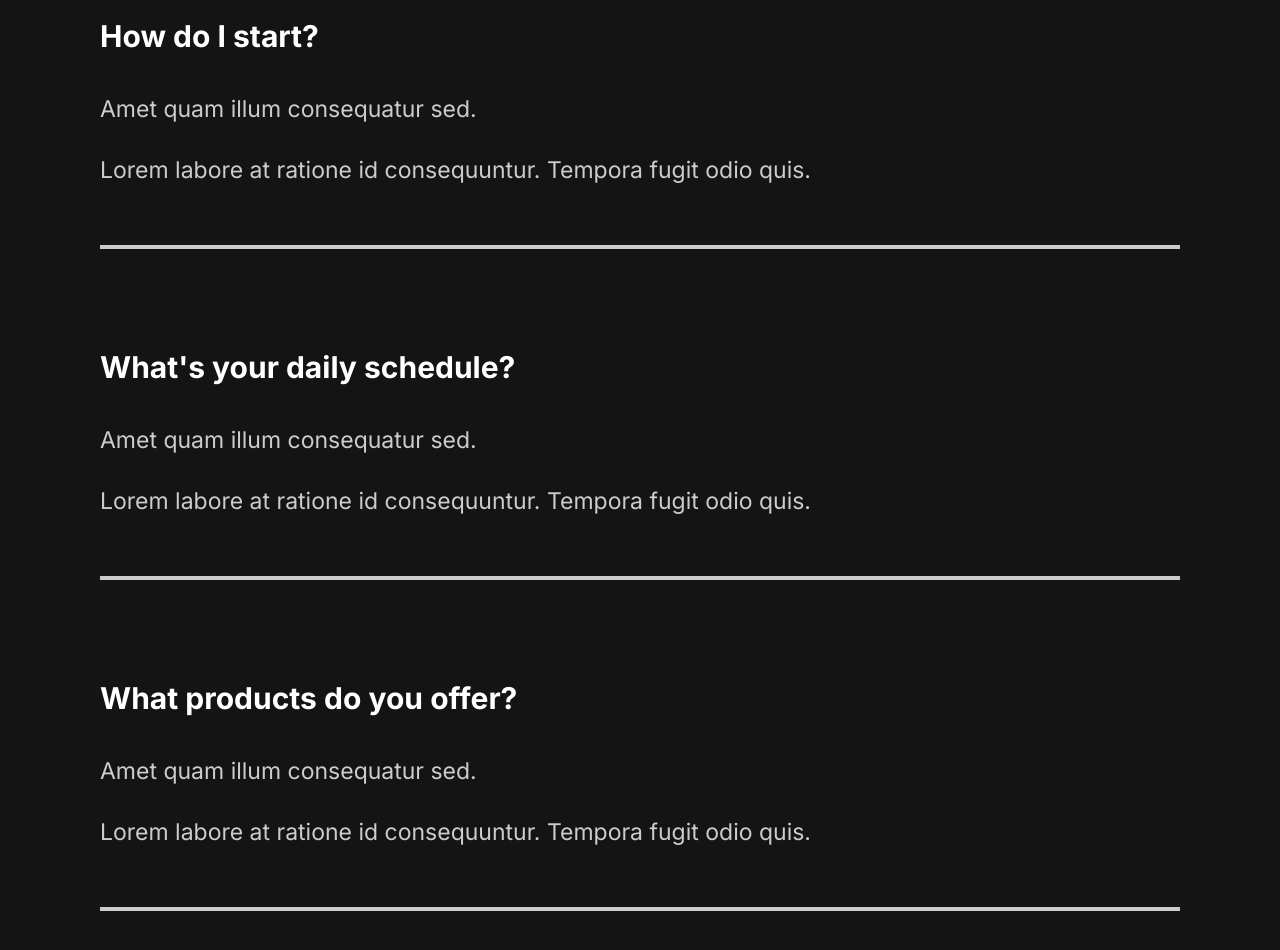
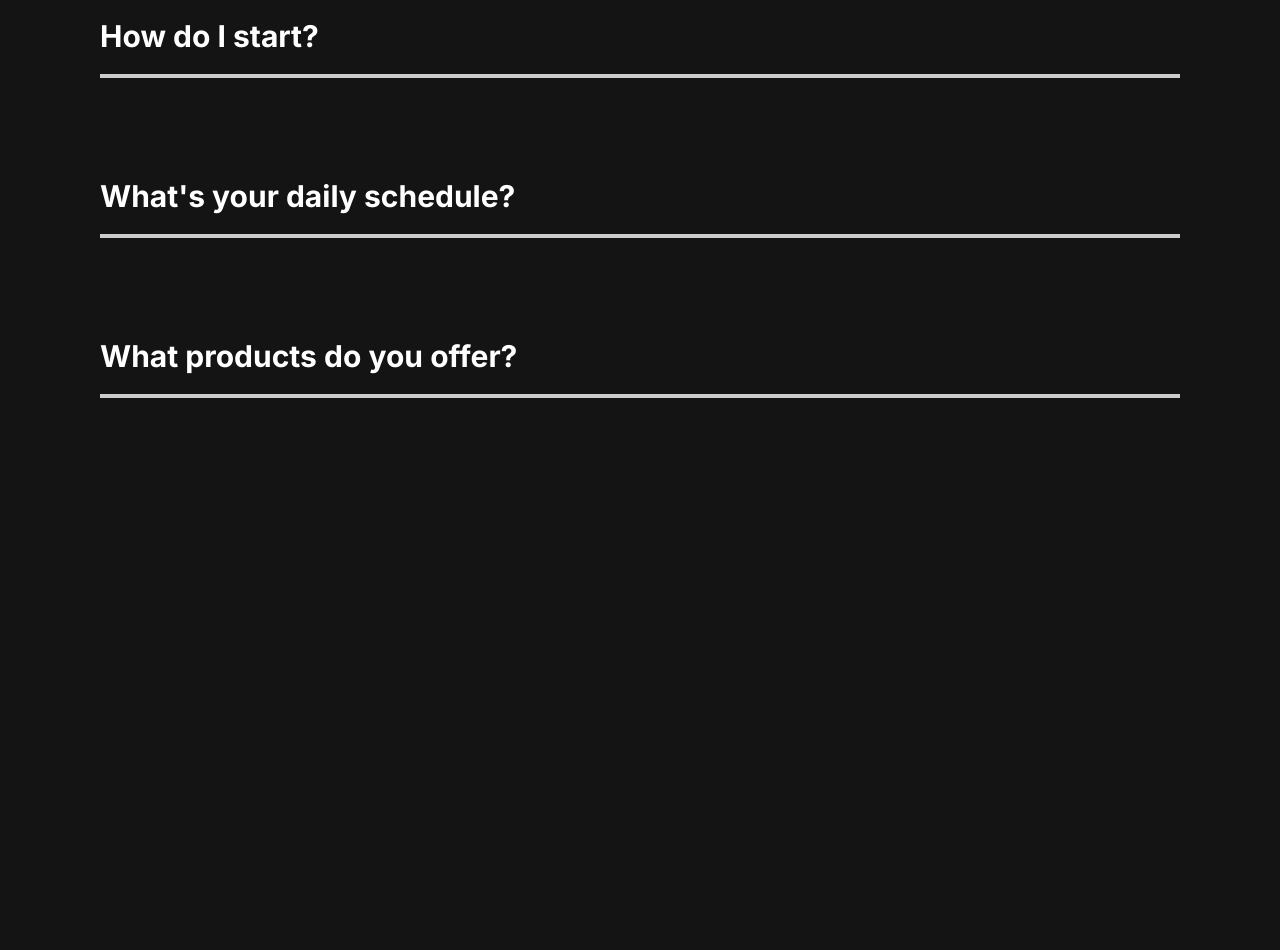
Before and after one commit to kitkovsky/capture-portfolio, a React (Create React App) app: page /about in a window 1280 px wide. Shown: the part 2940-3890 px from the top of the page. After the commit the page ends 3448 px from the top, so only its background shows below. Built offline with nearby package versions, Linux system fonts and the light colour scheme.

Commit message:
feat: animated faq questions

```diff
--- a/src/components/FaqSection.tsx
+++ b/src/components/FaqSection.tsx
@@ -1,6 +1,8 @@
 import React from "react";
 import styled from "styled-components";
 import { About } from "../styles/Styles";
+import ToggleFaq from "./ToggleFaq";
+import { AnimateSharedLayout } from "framer-motion";
 
 const Faq = styled(About)`
   display: block;
@@ -45,36 +47,32 @@ const FaqSection: React.FC = () => {
       <h2>
         Any questions? <span>FAQ</span>
       </h2>
-      <div className="question">
-        <h4>How do I start?</h4>
+      <AnimateSharedLayout>
+        <ToggleFaq title="How do I start?">
           <div className="answer">
             <p>Amet quam illum consequatur sed.</p>
             <p>
               Lorem labore at ratione id consequuntur. Tempora fugit odio quis.
             </p>
           </div>
-        <div className="faq-line"></div>
-      </div>
-      <div className="question">
-        <h4>What's your daily schedule?</h4>
+        </ToggleFaq>
+        <ToggleFaq title="What's your daily schedule?">
           <div className="answer">
             <p>Amet quam illum consequatur sed.</p>
             <p>
               Lorem labore at ratione id consequuntur. Tempora fugit odio quis.
             </p>
           </div>
-        <div className="faq-line"></div>
-      </div>
-      <div className="question">
-        <h4>What products do you offer?</h4>
+        </ToggleFaq>
+        <ToggleFaq title="What products do you offer?">
           <div className="answer">
             <p>Amet quam illum consequatur sed.</p>
             <p>
               Lorem labore at ratione id consequuntur. Tempora fugit odio quis.
             </p>
           </div>
-        <div className="faq-line"></div>
-      </div>
+        </ToggleFaq>
+      </AnimateSharedLayout>
     </Faq>
   );
 };
--- /dev/null
+++ b/src/components/ToggleFaq.tsx
@@ -0,0 +1,19 @@
+import React, { useState } from "react";
+import { motion } from "framer-motion";
+
+interface Props {
+  title: string;
+}
+
+const Toggle: React.FC<Props> = ({ title, children }) => {
+  const [toggle, setToggle] = useState(false);
+  return (
+    <motion.div layout className="question" onClick={() => setToggle(!toggle)}>
+      <motion.h4 layout>{title}</motion.h4>
+      {toggle ? children : ""}
+      <div className="faq-line"></div>
+    </motion.div>
+  );
+};
+
+export default Toggle;
```
Lines whose indentation alone changed are shown as unchanged.
